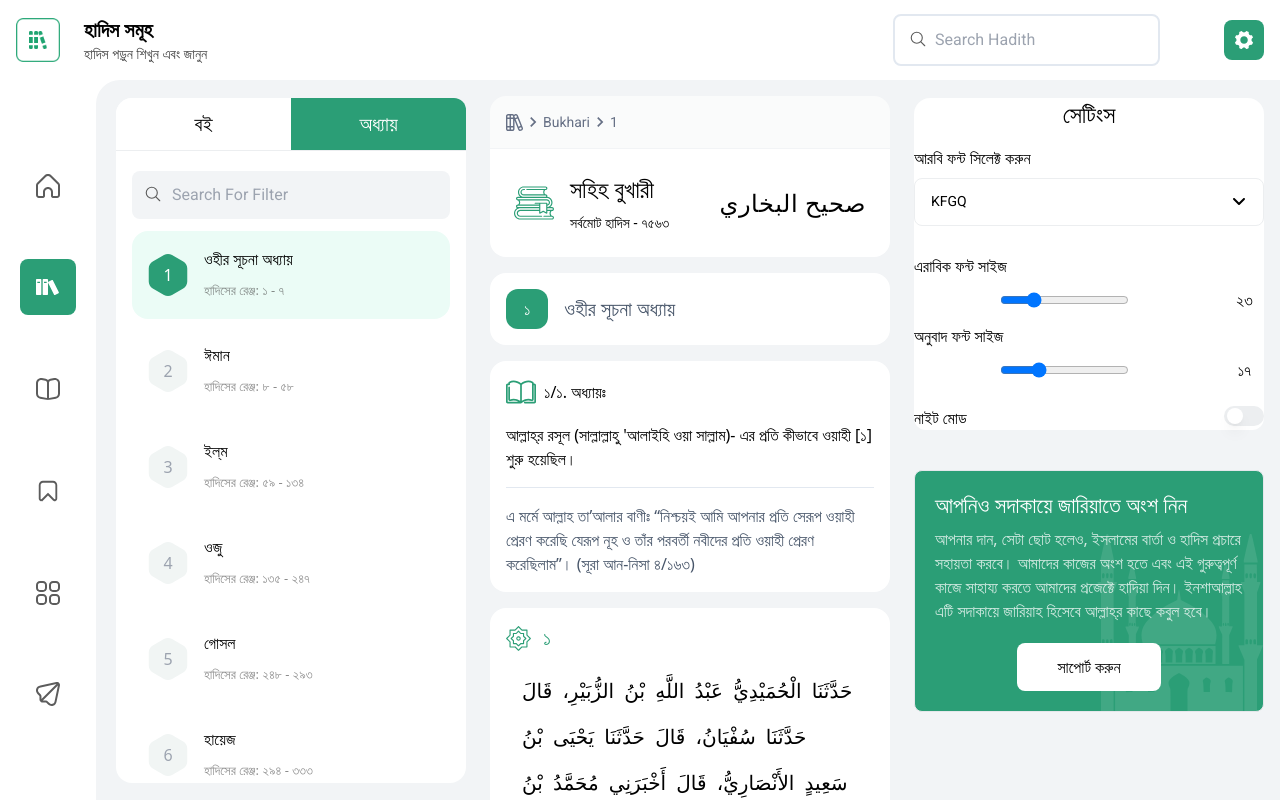
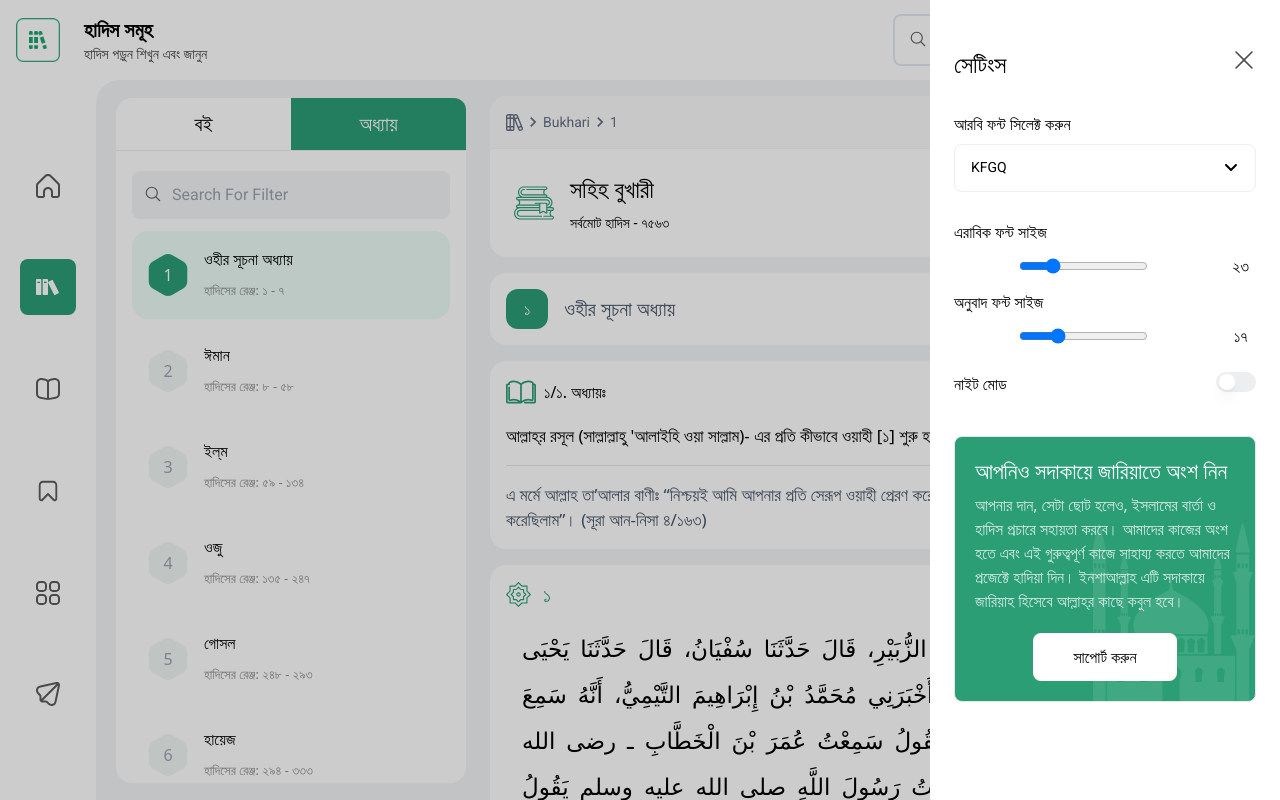
Before and after one commit to IsbatBInHossain/hadith-app, a Next.js app: page / in a window 1280 px wide. Both pictures are taken after a click on the element 1244 px from the left and 40 px from the top of the page. Built offline with nearby package versions, Linux system fonts and the light colour scheme.

Commit message:
Add Setting toggle

```diff
--- a/components/AppContext.tsx
+++ b/components/AppContext.tsx
@@ -8,6 +8,8 @@ import { useState } from 'react'
 export const initialState: StateType = {
   book: 'সহিহ বুখারী',
   chapter: 'ওহীর সূচনা অধ্যায়',
+  arabicFontSize: 23,
+  translationFontSize: 17,
 }
 
 const AppContext = ({ children }: { children: React.ReactNode }) => {
--- a/components/Body/Content/ChapterCard.tsx
+++ b/components/Body/Content/ChapterCard.tsx
@@ -1,8 +1,12 @@
+'use client'
 import { ChapterProps } from '@/types'
 import Image from 'next/image'
 import HadithCard from './HadithCard'
+import { useContext } from 'react'
+import { StateContext } from '@/context'
 
 const ChapterCard = ({ chapter }: { chapter: ChapterProps }) => {
+  const state = useContext(StateContext)
   return (
     <>
       <div className=' rounded-2xl bg-white dark:bg-dark-gray p-4 flex items-center w-full mt-4'>
@@ -16,11 +20,16 @@ const ChapterCard = ({ chapter }: { chapter: ChapterProps }) => {
             />
             <h4>{chapter.number}</h4>
           </div>
-          <div>{chapter.title}</div>
+          <div style={{ fontSize: state?.state.translationFontSize }}>
+            {chapter.title}
+          </div>
           {chapter.preface ? (
             <>
               <div className=' w-full border-b border-slate-200 dark:border-accent-dark' />
-              <div className=' text-slate-600 dark:text-carbon-dark'>
+              <div
+                className=' text-slate-600 dark:text-carbon-dark'
+                style={{ fontSize: state?.state.translationFontSize }}
+              >
                 {chapter.preface}
               </div>
             </>
--- a/components/Body/Content/HadithCard.tsx
+++ b/components/Body/Content/HadithCard.tsx
@@ -1,11 +1,15 @@
+import Image from 'next/image'
 import { HadithProps } from '@/types'
-import Image from 'next/image'
 import { IoCopyOutline } from 'react-icons/io5'
 import { MdOutlineBookmarkBorder } from 'react-icons/md'
 import { CiShare2, CiShare1 } from 'react-icons/ci'
 import { PiWarningOctagonLight } from 'react-icons/pi'
+import { useContext } from 'react'
+import { StateContext } from '@/context'
 
 const HadithCard = ({ hadith }: { hadith: HadithProps }) => {
+  const state = useContext(StateContext)
+
   return (
     <div className='rounded-2xl bg-white dark:bg-dark-gray p-4 flex flex-col gap-4 w-full mt-4'>
       <div className=' flex gap-3 items-center'>
@@ -21,14 +25,22 @@ const HadithCard = ({ hadith }: { hadith: HadithProps }) => {
       </div>
       <div
         className=' font-KFGQPC text-xl px-4 leading-[46px]'
-        style={{ wordSpacing: '5px' }}
+        style={{ wordSpacing: '5px', fontSize: state?.state.arabicFontSize }}
       >
         {hadith.ar}
       </div>
-      <div className=' text-primary text-[17px] mt-8'>
+      <div
+        className=' text-primary mt-8'
+        style={{ fontSize: state?.state.translationFontSize }}
+      >
         {hadith.narrator} থেকে বর্ণিত:
       </div>
-      <p className=' text-[17px] leading-8'>{hadith.bn}</p>
+      <p
+        className='  leading-8'
+        style={{ fontSize: state?.state.translationFontSize }}
+      >
+        {hadith.bn}
+      </p>
       <div className=' flex justify-between items-center mt-8'>
         <div className=' flex gap-2 items-center'>
           <p>হাদিসের মান :</p>
--- a/components/Body/Settings/Setting.tsx
+++ b/components/Body/Settings/Setting.tsx
@@ -1,21 +1,29 @@
 'use client'
 
-import { ChangeEvent, useContext, useEffect, useState } from 'react'
+import { ChangeEvent, useContext, useState } from 'react'
 import { FaAngleDown } from 'react-icons/fa6'
+import { RxCross1 } from 'react-icons/rx'
 import SupportUs from './SupportUs'
-import { ThemeContext } from '@/context'
 import { toggleTheme } from '@/lib/utils'
+import { StateContext, ThemeContext, SettingContext } from '@/context'
 
 const Setting = () => {
   const [translateFontRange, setTranslateFontRange] = useState('17')
   const [arabicFontRange, setArabicFontRange] = useState('23')
   const theme = useContext(ThemeContext)
+  const settingContext = useContext(SettingContext)
+  const state = useContext(StateContext)
+  const isOpen = settingContext?.settingOpen
 
   const handleTranslateFontChange = (e: ChangeEvent<HTMLInputElement>) => {
-    setTranslateFontRange(e.target.value)
+    const fontSize = e.target.value
+    setTranslateFontRange(fontSize)
+    state?.setState({ ...state.state, translationFontSize: parseInt(fontSize) })
   }
   const handleArabicFontChange = (e: ChangeEvent<HTMLInputElement>) => {
-    setArabicFontRange(e.target.value)
+    const fontSize = e.target.value
+    setArabicFontRange(fontSize)
+    state?.setState({ ...state.state, arabicFontSize: parseInt(fontSize) })
   }
 
   const toggleDropDown = () => {
@@ -33,13 +41,39 @@ const Setting = () => {
     }
   }
 
+  const handleSettingToggle = () => {
+    settingContext?.setSettingOpen(!settingContext.settingOpen)
+  }
+
   return (
+    <>
+      <div
+        className={`${
+          isOpen
+            ? 'fixed top-0 left-0 w-full h-screen bg-black dark:opacity-70 opacity-20'
+            : ' hidden'
+        }`}
+      />
       <div
         id='setting'
-      className='rounded-2xl max-xl:pb-36 max-xl:hidden h-[calc(100vh_-_115px)] overflow-y-auto  min-w-[350px] w-[350px] flex flex-col scrollbar custom-scrollbar dark:text-carbon-dark'
+        className={` max-xl:pb-36 overflow-y-auto min-w-[350px] transition-all duration-200  scrollbar custom-scrollbar dark:text-carbon-dark ${
+          isOpen
+            ? 'fixed top-0 right-0 max-xl:block bg-white h-screen dark:bg-dark-gray px-6 pt-8 z-50 w-1/4'
+            : 'flex flex-col h-[calc(100vh_-_115px)] max-xl:hidden rounded-2xl  w-[350px]'
+        }`}
       >
-      <div className='p-5 rounded-xl max-xl:p-0 bg-white dark:bg-dark-gray'>
-        <div className='font-medium text-center text-2xl '>সেটিংস</div>
+        <div className='p-5 rounded-xl max-xl:p-0 bg-white dark:bg-dark-gray z-10'>
+          <div className={` flex justify-between ${isOpen ? 'py-4' : ''}`}>
+            <div className='font-medium text-center text-2xl dark:text-white'>
+              সেটিংস
+            </div>
+            {isOpen ? (
+              <RxCross1
+                className=' w-6 h-6 text-[#4d4d4d] dark:text-white cursor-pointer'
+                onClick={handleSettingToggle}
+              />
+            ) : null}
+          </div>
           <div className='xl-max:mt-6'>
             <div className=''>
               <div className=' mt-4 mb-2 text-md'>আরবি ফন্ট সিলেক্ট করুন</div>
@@ -146,6 +180,7 @@ const Setting = () => {
         </div>
         <SupportUs />
       </div>
+    </>
   )
 }
 
--- a/components/Navbar.tsx
+++ b/components/Navbar.tsx
@@ -11,12 +11,10 @@ const Navbar = () => {
   const settingContext = useContext(SettingContext)
 
   const toggleSetting = () => {
-    const setting = document.getElementById('setting')
-    setting?.classList.toggle('max-xl:hidden')
     settingContext?.setSettingOpen(!settingContext.settingOpen)
   }
   return (
-    <nav className='fixed z-10 top-0 left-0 right-0 flex items-center justify-between w-full max-md:h-16 h-20 px-4 bg-white dark:bg-dark-gray'>
+    <nav className='fixed top-0 left-0 right-0 flex items-center justify-between w-full max-md:h-16 h-20 px-4 bg-white dark:bg-dark-gray'>
       <div className=' flex items-center cursor-pointer'>
         <div className='w-11 md:w-fit'>
           <Image
@@ -48,7 +46,7 @@ const Navbar = () => {
           <RiHandHeartFill className=' w-6 h-6' />
         </div>
         <div
-          className=' w-10 h-10 bg-primary items-center justify-center rounded-lg  flex xl:hidden '
+          className=' w-10 h-10 bg-primary items-center justify-center rounded-lg cursor-pointer flex xl:hidden '
           onClick={toggleSetting}
         >
           <IoIosSettings className=' w-6 h-6 text-white' />
--- a/context/index.ts
+++ b/context/index.ts
@@ -1,2 +1,3 @@
+export { SettingContext } from './SettingContext'
 export { ThemeContext } from './ThemeContext'
 export { StateContext } from './StateContext'
--- a/types.ts
+++ b/types.ts
@@ -42,6 +42,8 @@ export interface BookType {
 export type StateType = {
   book: string
   chapter: string
+  arabicFontSize: number
+  translationFontSize: number
 }
 
 export type ThemeType = 'light' | 'dark' | 'system'
```
Lines whose indentation alone changed are shown as unchanged.
